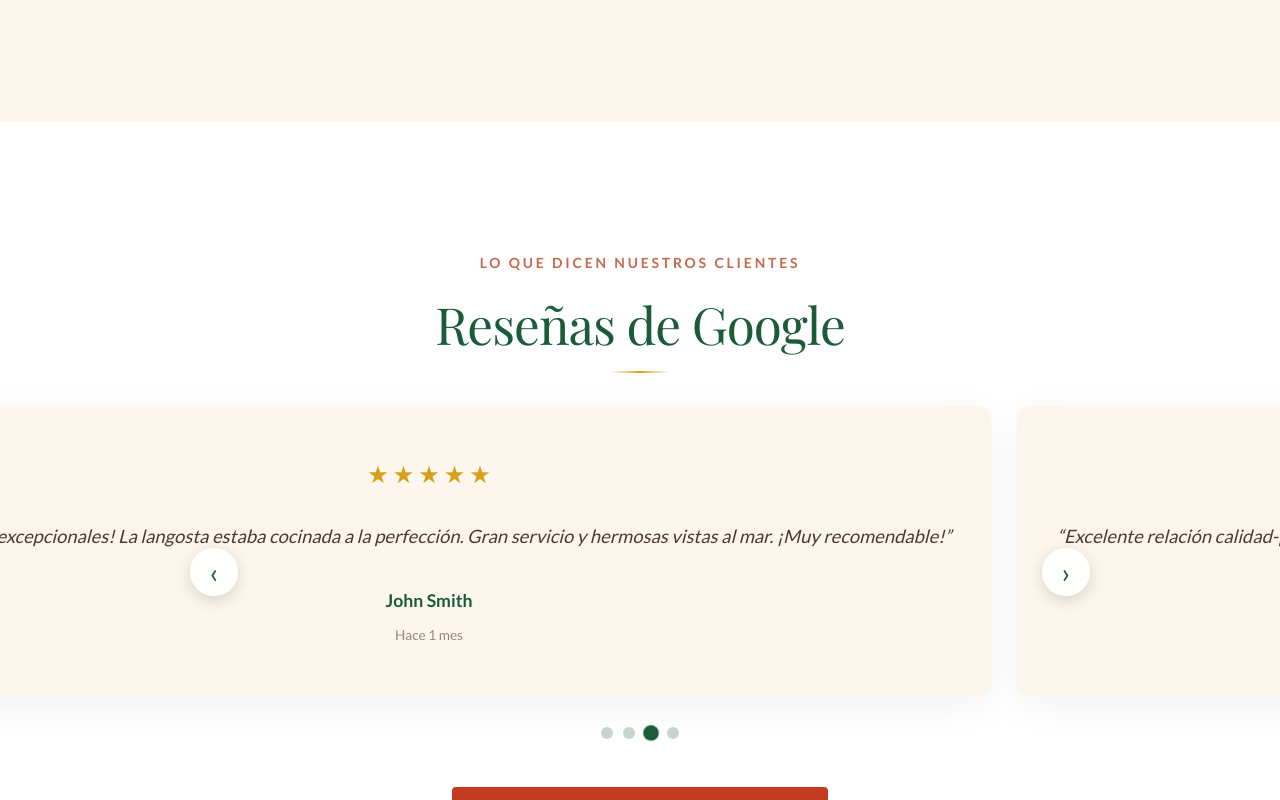
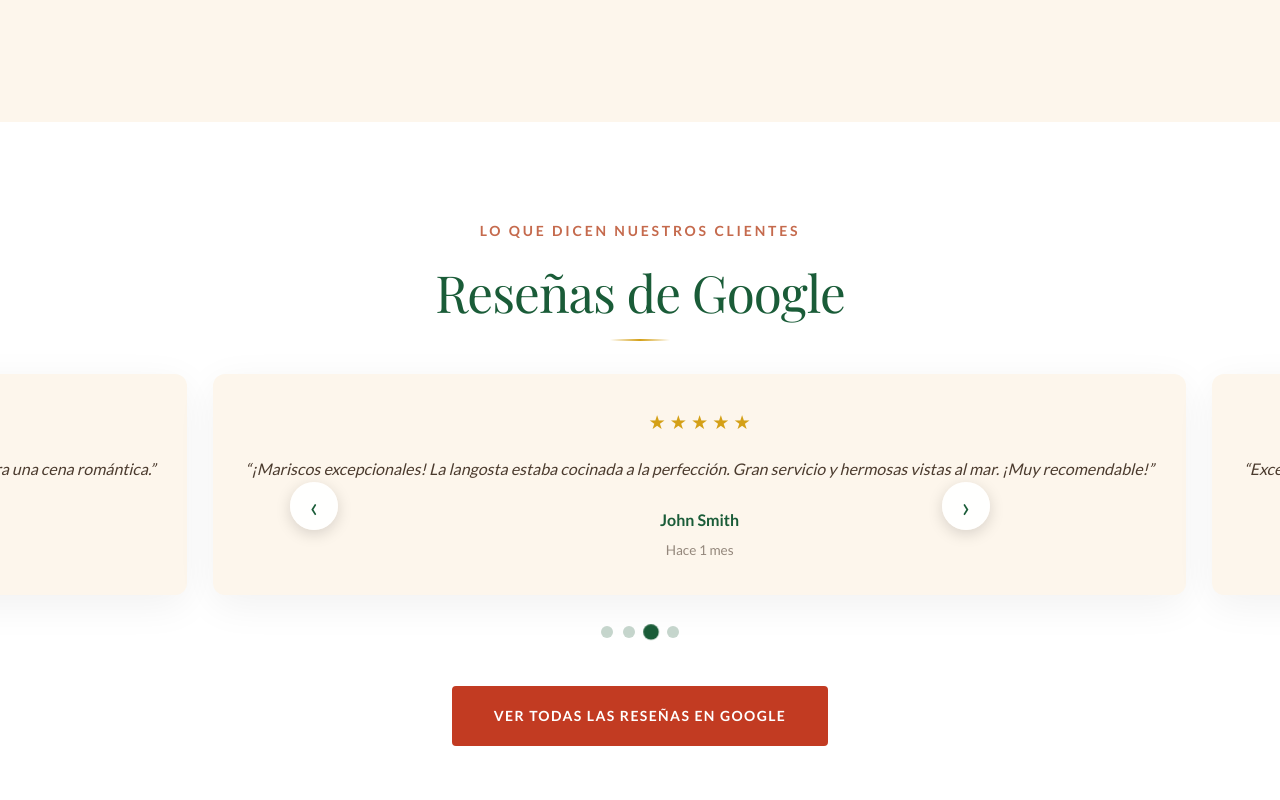
Before and after one commit to mastercobeos/las-delicias, a Next.js app: page / in a window 1280 px wide. Shown: the part 3260-4060 px from the top of the page. Built offline with nearby package versions, Linux system fonts and the light colour scheme; a web font is replaced by a local one.

Commit message:
reseñas optimizadas 1

```diff
--- a/src/app/globals.css
+++ b/src/app/globals.css
@@ -596,17 +596,17 @@
 
     /* ========== REVIEWS SECTION ========== */
     #reviews {
-        padding: 8rem 0;
+        padding: 6rem 0;
         background-color: var(--color-surface);
     }
 
     .reviews-slider {
-        max-width: 900px;
+        max-width: 700px;
     }
 
     .review-card {
         background: var(--color-cream);
-        padding: 3rem 2.5rem;
+        padding: 2rem 2rem;
         border-radius: 12px;
         box-shadow: 0 10px 40px rgba(0, 0, 0, 0.06);
         margin: 0 5px;
@@ -614,21 +614,21 @@
     }
 
     .review-stars {
-        margin-bottom: 1.5rem;
+        margin-bottom: 1rem;
     }
 
     .star {
         color: var(--color-accent);
-        font-size: 1.5rem;
+        font-size: 1.2rem;
         margin: 0 2px;
     }
 
     .review-text {
-        font-size: 1.15rem;
-        line-height: 1.9;
+        font-size: 1rem;
+        line-height: 1.7;
         font-style: italic;
         color: var(--color-text);
-        margin-bottom: 2rem;
+        margin-bottom: 1.5rem;
         opacity: 0.85;
     }
 
@@ -636,12 +636,12 @@
         display: flex;
         flex-direction: column;
         align-items: center;
-        gap: 0.5rem;
+        gap: 0.4rem;
     }
 
     .review-author strong {
         color: var(--color-primary);
-        font-size: 1.1rem;
+        font-size: 1rem;
     }
 
     .review-date {
```
